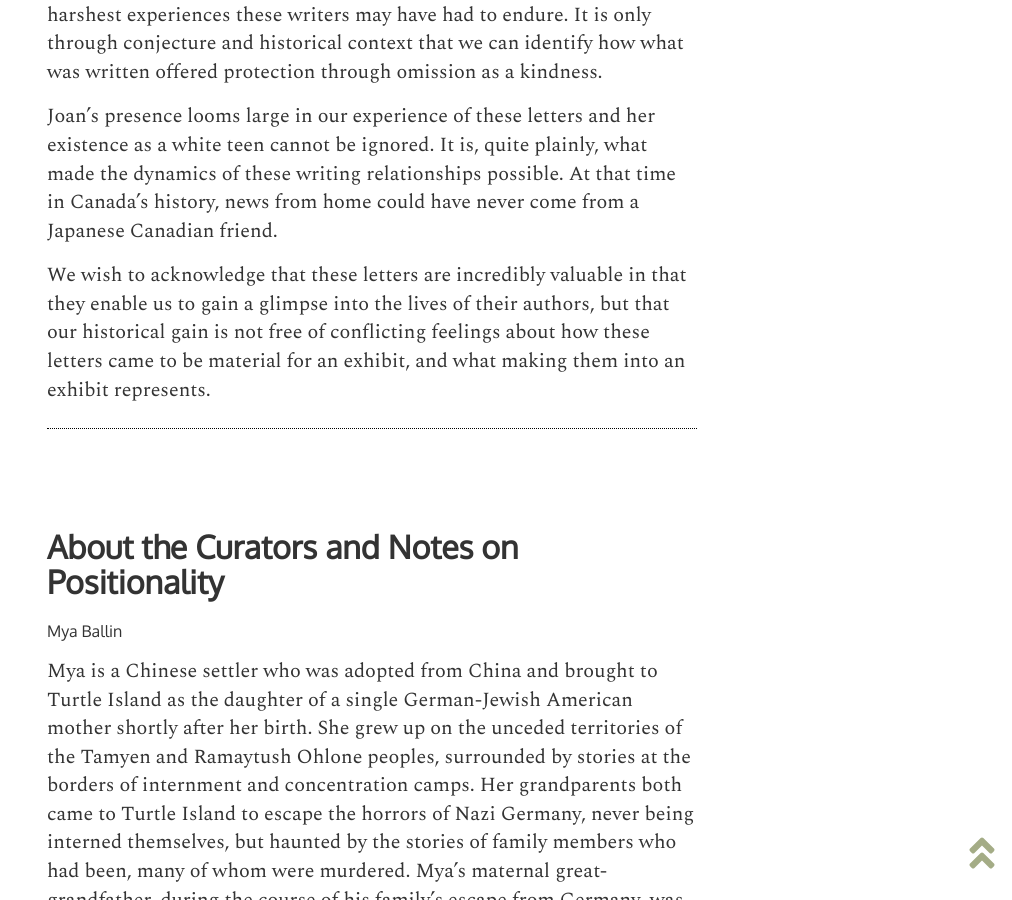
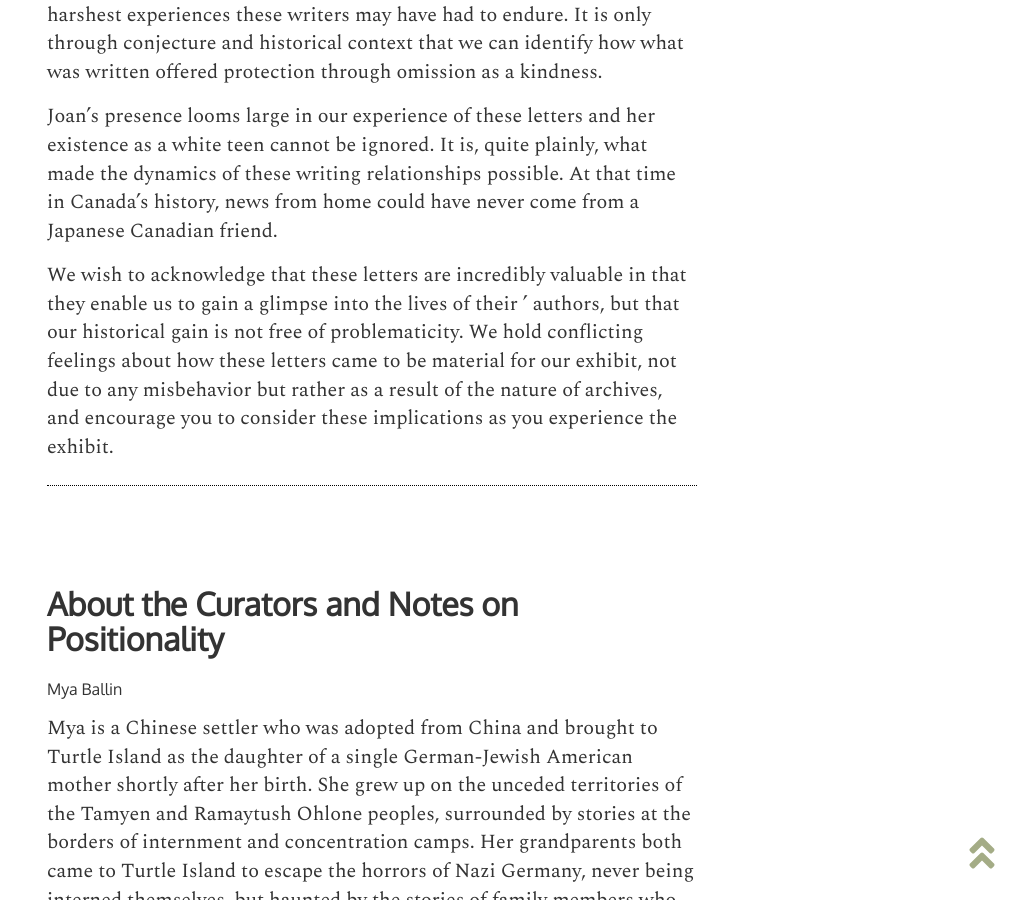
Before and after one commit to ubc-library-rbsc/gillis-2021, a Jekyll site: the page built from pages/about.md, in a window 1280 px wide and 900 px high, scrolled down 2686 px. Shown: the whole window, without its empty margins (268-1280 px from the left). Built offline with Jekyll 4.4.1, drawn with Linux system fonts in a browser that asks for light colours.

Commit message:
Update about.md

```diff
--- a/pages/about.md
+++ b/pages/about.md
@@ -43,7 +43,7 @@ In addition to the wartime censor’s looming presence, so too do we see in thes
 
 Joan’s presence looms large in our experience of these letters and her existence as a white teen cannot be ignored. It is, quite plainly, what made the dynamics of these writing relationships possible. At that time in Canada’s history, news from home could have never come from a Japanese Canadian friend.
 
-We wish to acknowledge that these letters are incredibly valuable in that they enable us to gain a glimpse into the lives of their authors, but that our historical gain is not free of conflicting feelings about how these letters came to be material for an exhibit, and what making them into an exhibit represents.
+We wish to acknowledge that these letters are incredibly valuable in that they enable us to gain a glimpse into the lives of their ’ authors, but that our historical gain is not free of problematicity. We hold conflicting feelings about how these letters came to be material for our exhibit, not due to any misbehavior but rather as a result of the nature of archives, and encourage you to consider these implications as you experience the exhibit.
 
 ## About the Curators and Notes on Positionality
 
```
